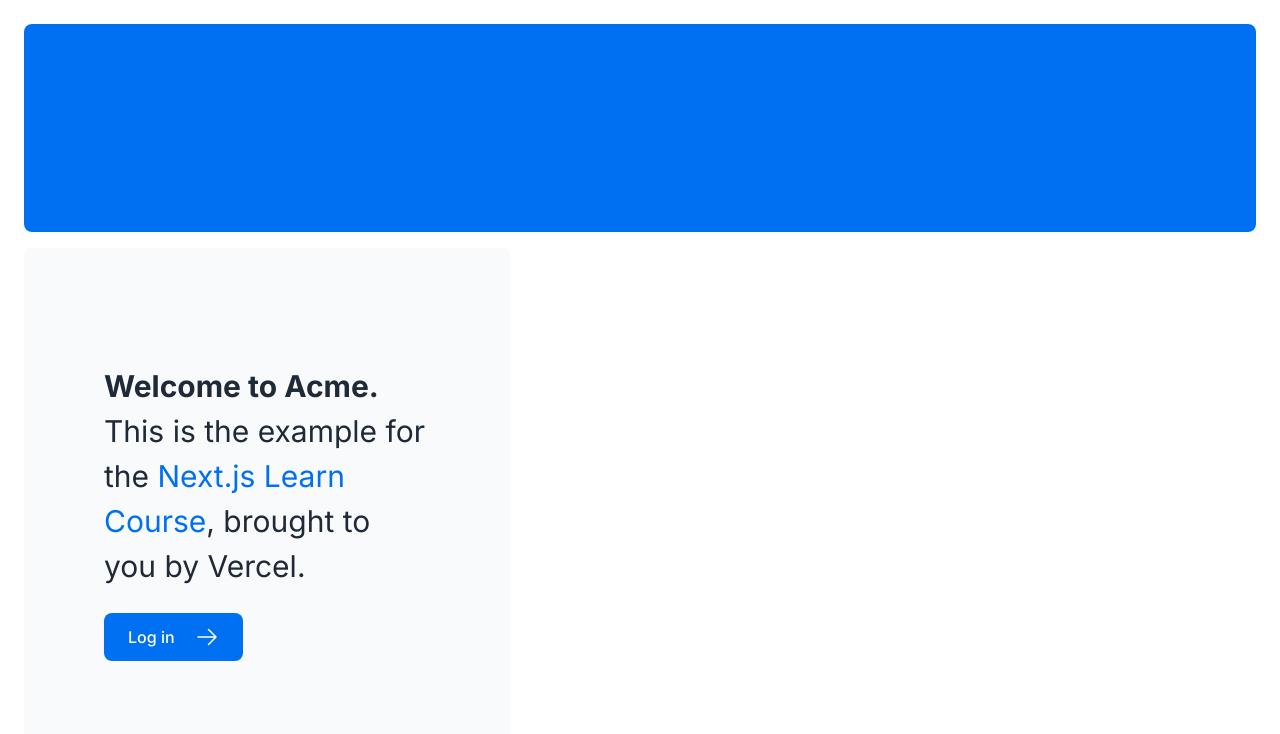
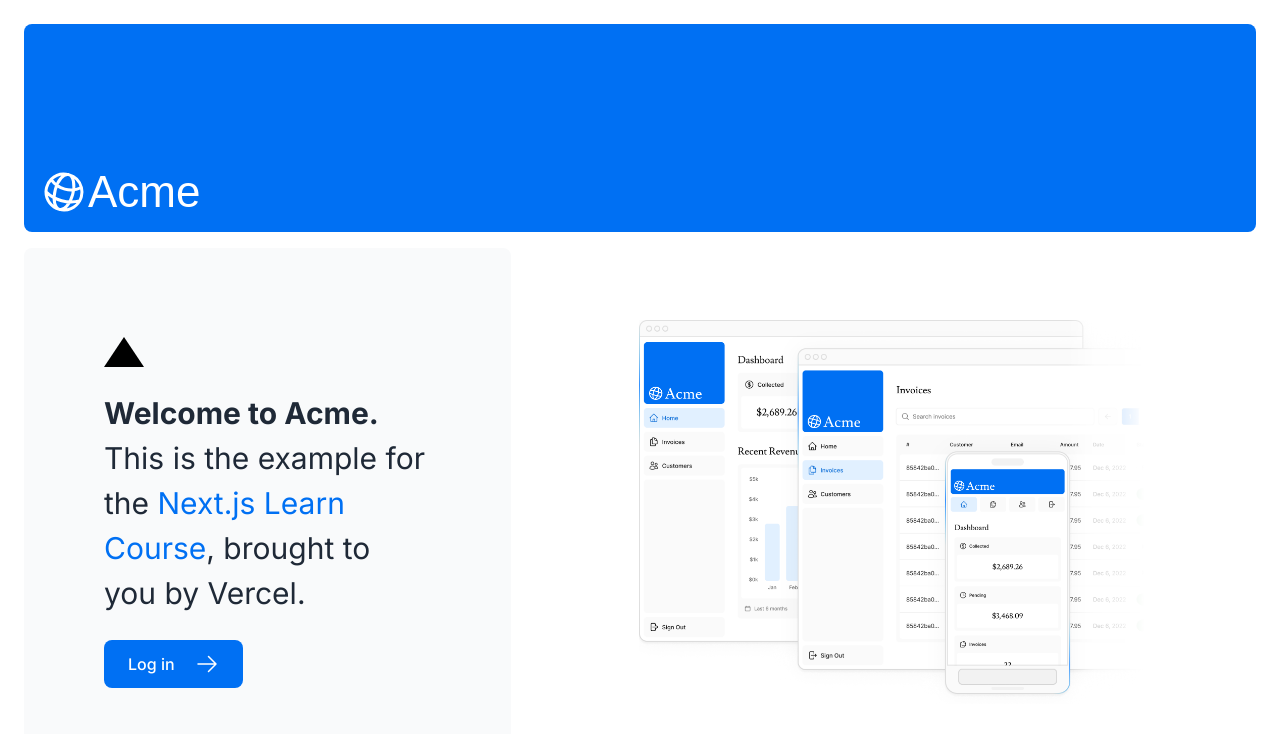
Before and after one commit to joe-boadi/invoice-app-nextjs, a Next.js app: page / in a window 1280 px wide. Shown: the top 734 px of the page. Built offline with nearby package versions, Linux system fonts and the light colour scheme; a web font is replaced by a local one.

Commit message:
Add hero image

```diff
--- a/app/page.tsx
+++ b/app/page.tsx
@@ -1,15 +1,19 @@
 import AcmeLogo from '@/app/ui/acme-logo';
 import { ArrowRightIcon } from '@heroicons/react/24/outline';
 import Link from 'next/link';
+import styles from '@/app/ui/home.module.css';
+import { lusitana } from '@/app/ui/fonts';
+import Image from 'next/image';
 
 export default function Page() {
   return (
     <main className="flex min-h-screen flex-col p-6">
       <div className="flex h-20 shrink-0 items-end rounded-lg bg-blue-500 p-4 md:h-52">
-        {/* <AcmeLogo /> */}
+        <AcmeLogo />
       </div>
       <div className="mt-4 flex grow flex-col gap-4 md:flex-row">
         <div className="flex flex-col justify-center gap-6 rounded-lg bg-gray-50 px-6 py-10 md:w-2/5 md:px-20">
+        <div className={styles.shape}/>
           <p className={`text-xl text-gray-800 md:text-3xl md:leading-normal`}>
             <strong>Welcome to Acme.</strong> This is the example for the{' '}
             <a href="https://nextjs.org/learn/" className="text-blue-500">
@@ -26,6 +30,20 @@
         </div>
         <div className="flex items-center justify-center p-6 md:w-3/5 md:px-28 md:py-12">
           {/* Add Hero Images Here */}
+          <Image
+            src="/hero-desktop.png"
+            width={1000}
+            height={760}
+            className="hidden md:block"
+            alt="Screenshots of the dashboard project showing desktop version"
+          />
+          <Image
+            src="/hero-mobile.png"
+            width={560}
+            height={620}
+            className="block md:hidden"
+            alt="Screenshot of the dashboard project showing mobile version"
+          />
         </div>
       </div>
     </main>
```
